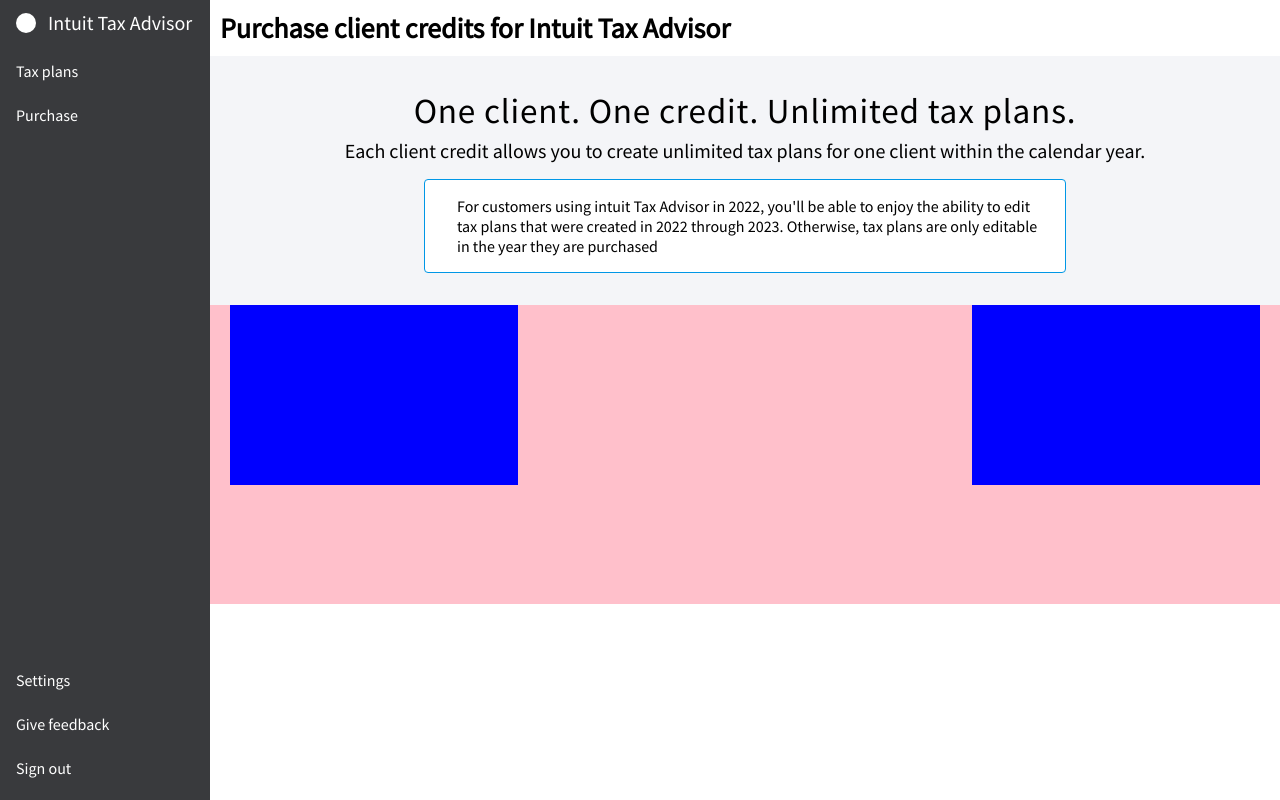
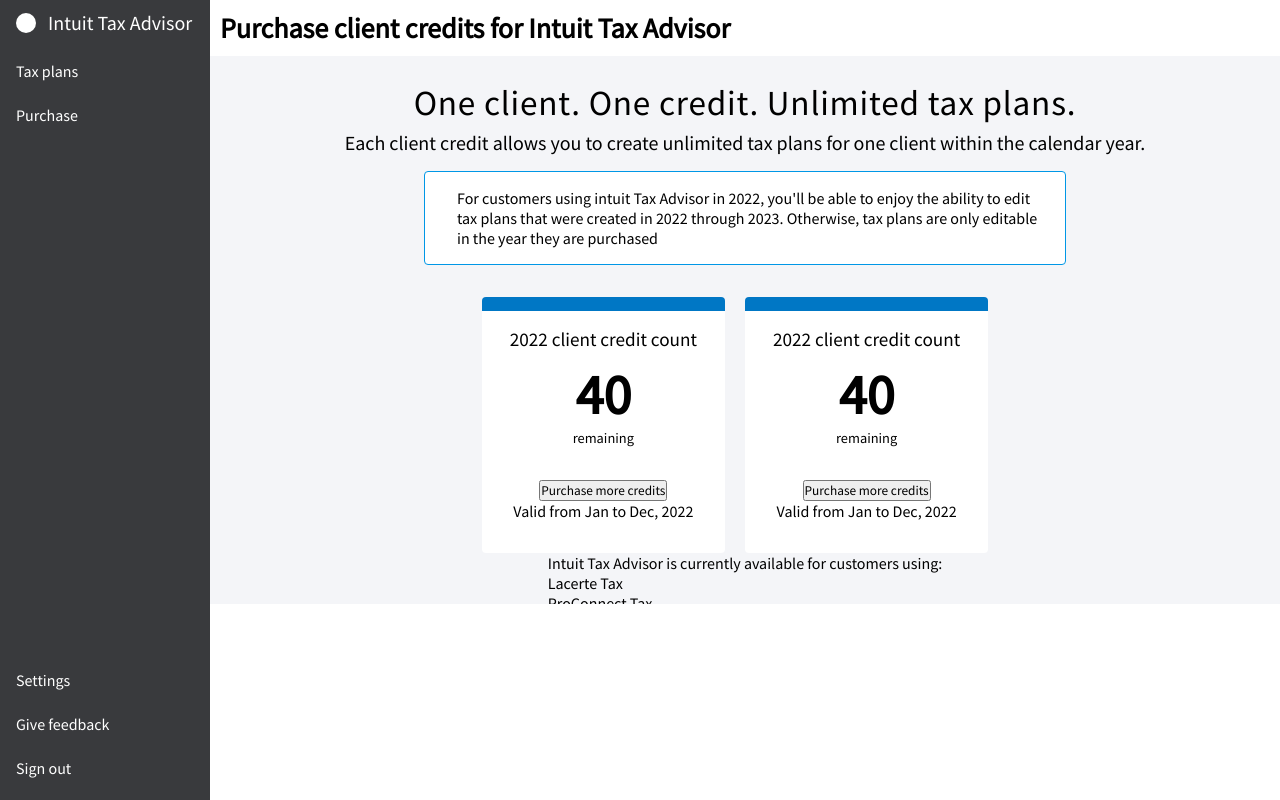
Before and after one commit to MeghanaSindhe/ITA, a plain HTML site: page index.html in a window 1280 px wide. Drawn offline with Linux system fonts and the light colour scheme.

Commit message:
card in progress

```diff
--- a/index.html
+++ b/index.html
@@ -57,10 +57,36 @@
           </div>
         </div>
         <div id="card-wrapper">
-          <div id="card-container-1"></div>
-          <div id="card-container-2"></div>
+          <div id="card-container-1">
+            <div id="card-title">
+              2022 client credit count
+            </div>
+            <div id="credit-count">40</div>
+            <div id="remaining">remaining</div>
+            <div  id="btn-container"><button id="primary-btn">Purchase more credits</button></div>
+            <div id="card-disclaimer">Valid from Jan to Dec, 2022</div>
+          </div>
+          <div id="card-container-1">
+            <div id="card-title">
+              2022 client credit count
+            </div>
+            <div id="credit-count">40</div>
+            <div id="remaining">remaining</div>
+            <div id="btn-container"><button id="primary-btn">Purchase more credits</button></div>
+            <div id="card-disclaimer">Valid from Jan to Dec, 2022</div>
+          </div>
         </div>
-        <div id="app-body-footer"></div>
+        <div id="app-body-footer">
+          <div id="footer-text-1">Intuit Tax Advisor is currently available for customers using:</div>
+          <div id="footer-text-2-container">
+            <div class="footer-text-2">
+              Lacerte Tax
+            </div>
+            <div class="footer-text-2">
+              ProConnect Tax
+            </div>
+          </div>
+        </div>
       </div>
       <div id="footer"></div>
     </div>
--- a/styles.css
+++ b/styles.css
@@ -91,7 +91,11 @@ a:active {
   background-color: #F4F5F8;
   width: 100%;
   height: 500px;
-  flex: 7
+  flex: 7;
+  display: flex;
+  justify-content: center;
+  align-items: center;
+  flex-direction: column;
 }
 
 #footer {
@@ -143,23 +147,37 @@ a:active {
 
 
 #card-wrapper {
-  background-color: pink;
   width: 100%;
-  height: 90%;
   display: flex;
-  justify-content: space-between;
+  justify-content: center;
   padding-right: 20px;
   padding-left: 20px;
 }
 
 #card-container-1 {
-  background-color: blue;
-  width: 28%;
-  height: 180px;
+  background-color: #ffffff;
+  display: flex;
+  align-items: center;
+  flex-direction: column;
+  border-top:14px solid #0077C5;
+  border-radius:4px;
+  margin-right: 20px;
+  padding-top:1rem;
+  padding-left:1.75rem;
+  padding-right:1.75rem;
+  padding-bottom:2rem;
 }
-
-#card-container-2 {
-  background-color: blue;
-  width: 28%;
-  height: 180px;
+#card-title{
+  font-size:1.2em;
 }
+#credit-count{
+  font-size:3.5em;
+  font-weight: 900;
+  padding-top: 0.5rem;
+}
+#remaining{
+  font-size:0.9em;
+}
+#btn-container{
+  padding-top:2rem;
+}
```
